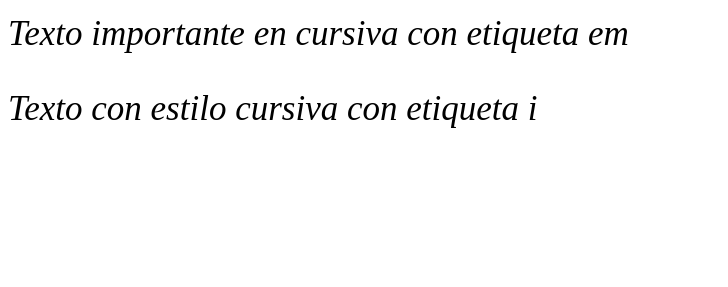
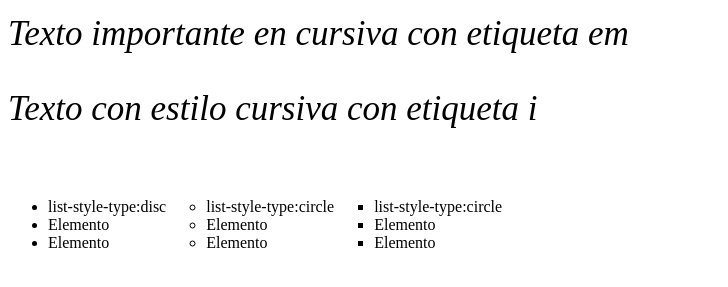
Before and after one commit to brunotarditi/Front-End, a plain HTML site: page Trabajo-Práctico-4/index.html in a window 1280 px wide. Shown: the part 171-458 px from the top of the page, without its empty margins (0-728 px from the left). Drawn offline with Linux system fonts and the light colour scheme.

Commit message:
Ejercicio 2 realizado

```diff
--- /dev/null
+++ b/Trabajo-Práctico-4/css/estilos.css
@@ -0,0 +1,14 @@
+.estilo-disc {
+    list-style-type: disc;
+}
+
+.estilo-circle {
+    list-style-type: circle;
+}
+
+.estilo-square {
+    list-style-type: square;
+}
+.padre{
+    display: flex;
+}
--- a/Trabajo-Práctico-4/index.html
+++ b/Trabajo-Práctico-4/index.html
@@ -1,9 +1,11 @@
 <!DOCTYPE html>
-<html lang="en">
+<html lang="es">
 <head>
     <meta charset="UTF-8">
     <meta name="viewport" content="width=device-width, initial-scale=1.0">
     <title>Ejercicio-1</title>
+    <link rel="stylesheet" href="css/estilos.css">
+
 </head>
 <body>
 
@@ -12,5 +14,26 @@
     <p style="font-size: 35px"><b>Párrafo con estilo negrita con etiqueta b</b></p>
     <p style="font-size: 35px"> <em>Texto importante en cursiva con etiqueta em</em></p>
     <p style="font-size: 35px"><i>Texto con estilo cursiva con etiqueta i</i></p>
+
+    <!-- 2- Lista: Ivestigue Listas HTML -->
+    <br>
+
+    <section class="padre">
+        <ul class="estilo-disc">
+            <li>list-style-type:disc</li>
+            <li>Elemento</li>
+            <li>Elemento</li>
+        </ul>
+        <ul class="estilo-circle">
+            <li>list-style-type:circle</li>
+            <li>Elemento</li>
+            <li>Elemento</li>
+        </ul>
+        <ul class="estilo-square">
+            <li>list-style-type:circle</li>
+            <li>Elemento</li>
+            <li>Elemento</li>
+        </ul>
+    </section>
 </body>
 </html>
```
